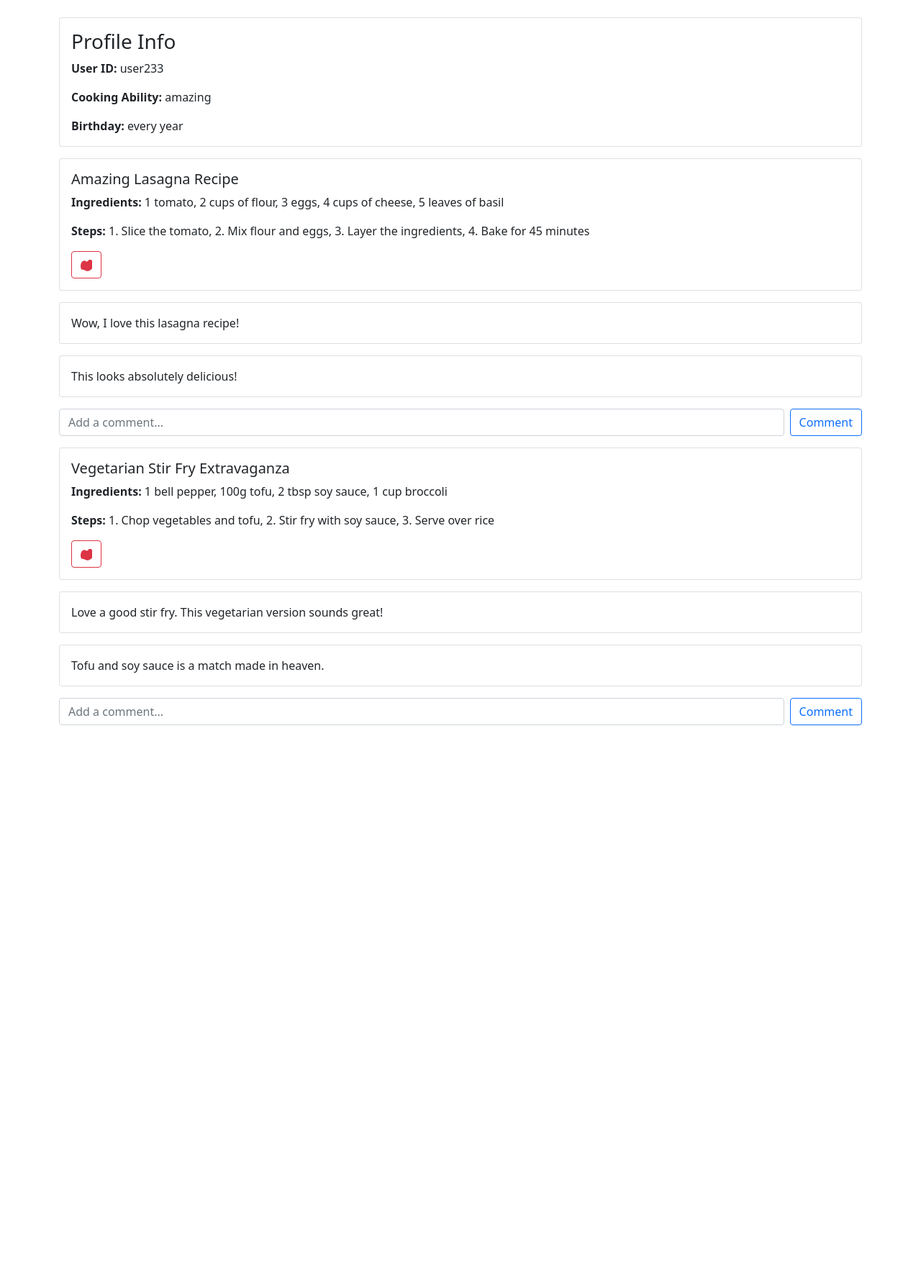
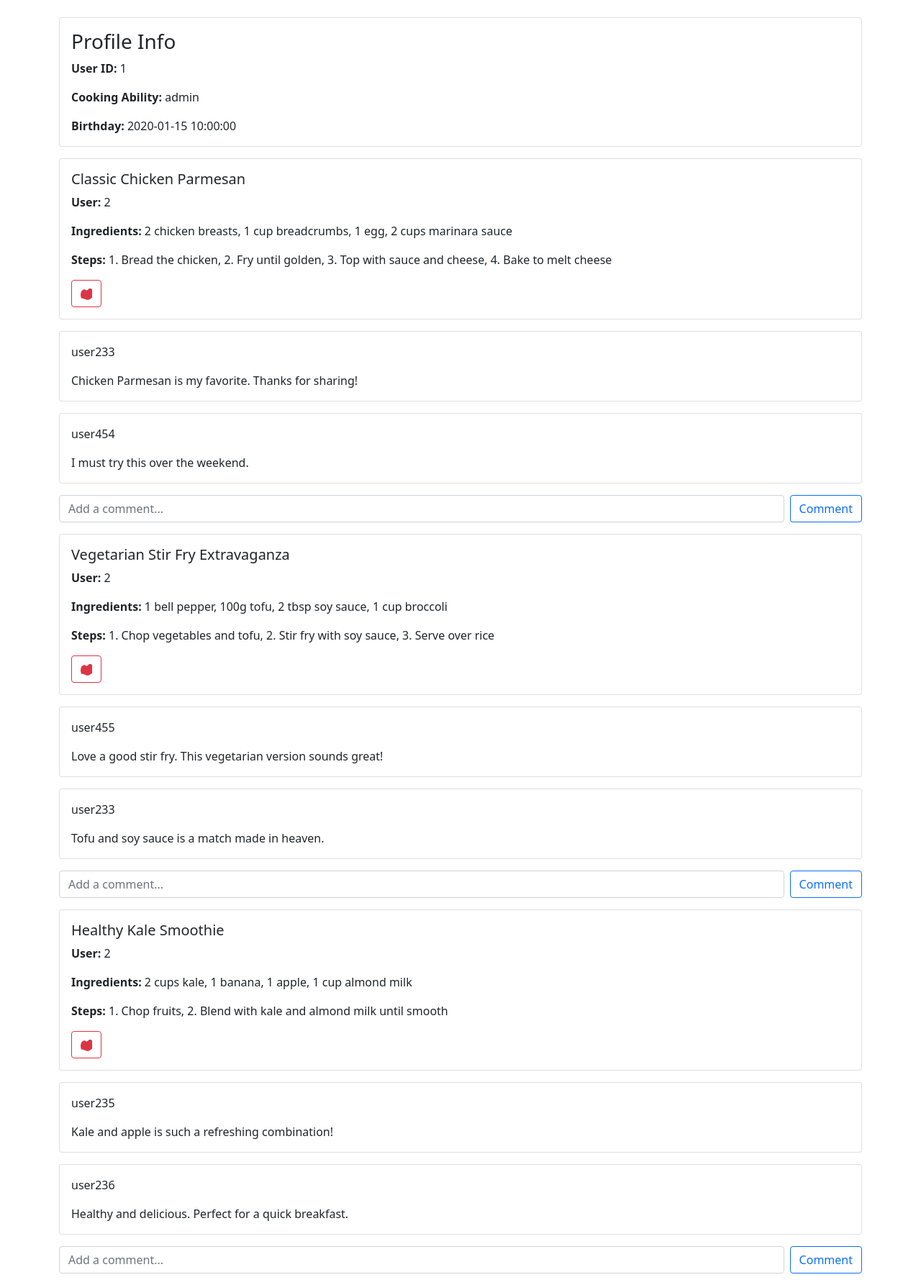
Before and after one commit to JimboSlice98/recipe-page, a Flask app: page /home in a window 1280 px wide. Shown: the part 56-1842 px from the top of the page at 72% size. Before the commit the page ends 1064 px from the top, so only its background shows below. Run offline with Flask 3, Linux system fonts and the light colour scheme; a database or web service that is not in the repository returns one stand-in record (values such as "Sample title"); data that the repository does not hold is empty.

Commit message:
updated app.py to handle home.html to use microservice

```diff
--- a/main-site/api/app.py
+++ b/main-site/api/app.py
@@ -68,34 +68,31 @@ def profile(user_id):
 # def get_google_provider_config():
 #     return requests.get(GOOGLE_DISCOVERY_URL).json()
 
+
 @app.route("/", methods=["GET"])
 def index():
-    # Hardcoded user ID for demonstration
-    user_id = "1"
-
-    # URL of the microservice
-    # microservice_url = "http://51.11.180.99:5000/get-user-settings"
-
-    # URL of the microservice / now a CLI (container instance)
-    microservice_url = "http://dnsawdrsseusersettings.uksouth.azurecontainer.io:5000/get-user-settings"
+    user_id = 2  # The user ID you want to fetch settings for
+    # url = 'http://20.108.67.30:5000/get-user-settings'
+    url = 'http://dnsawdrsseusersettings.uksouth.azurecontainer.io:5000/get-user-settings'
 
     try:
-        # Make a POST request to the microservice
-        response = requests.post(microservice_url, json={"user_id": user_id}, timeout=5)  # 5 seconds timeout
+        response = requests.get(url, params={"user_id": str(user_id)})
+        if response.status_code == 200:
+            data = response.json()
 
-        if response.status_code == 200:
-            # If the request was successful, extract data and pass to the template
-            user_settings = response.json()
+            if data:
+                profile = data[0]
+                return render_template("index.html", profile=profile)
+            else:
+                return render_template("index.html", error="User not found")
         else:
-            # Non-200 response, use default values
-            user_settings = {"user_id": user_id, "cooking_level": "Unknown", "birthday": "Unknown"}
+            return render_template("index.html", error=f"Failed to fetch user settings. Status code: {response.status_code}")
 
     except requests.exceptions.RequestException as e:
-        # Catch any requests exceptions (e.g., connection errors, timeout) and use default values
-        print(f"Error contacting microservice: {e}")
-        user_settings = {"user_id": user_id, "cooking_level": "Unknown", "birthday": "Unknown"}
+        return render_template("index.html", error=str(e))
+    except ValueError as e:
+        return render_template("index.html", error="Failed to decode JSON from response")
 
-    return render_template("index.html", user_settings=user_settings)
 
 
 blog_data = {
@@ -107,13 +104,13 @@ blog_data = {
     },
     'blog_id1233': {
         'blog_name': 'Classic Chicken Parmesan',
-        'user_id': 'user234',
+        'user_id': '2',
         'recipe_ingredients': '2 chicken breasts, 1 cup breadcrumbs, 1 egg, 2 cups marinara sauce',
         'recipe_steps': '1. Bread the chicken, 2. Fry until golden, 3. Top with sauce and cheese, 4. Bake to melt cheese'
     },
     'blog_id1234': {
         'blog_name': 'Vegetarian Stir Fry Extravaganza',
-        'user_id': 'user233',
+        'user_id': '2',
         'recipe_ingredients': '1 bell pepper, 100g tofu, 2 tbsp soy sauce, 1 cup broccoli',
         'recipe_steps': '1. Chop vegetables and tofu, 2. Stir fry with soy sauce, 3. Serve over rice'
     },
@@ -125,7 +122,7 @@ blog_data = {
     },
     'blog_id1236': {
         'blog_name': 'Healthy Kale Smoothie',
-        'user_id': 'user236',
+        'user_id': '2',
         'recipe_ingredients': '2 cups kale, 1 banana, 1 apple, 1 cup almond milk',
         'recipe_steps': '1. Chop fruits, 2. Blend with kale and almond milk until smooth'
     }
@@ -133,7 +130,7 @@ blog_data = {
 
 comment_data = {
     'blog_id1232': {
-        'comment2343243': {'user_id': 'user454', 'comment_string': 'Wow, I love this lasagna recipe!'},
+        'comment2343243': {'user_id': '2', 'comment_string': 'Wow, I love this lasagna recipe!'},
         'comment2343244': {'user_id': 'user455', 'comment_string': 'This looks absolutely delicious!'}
     },
     'blog_id1233': {
@@ -155,6 +152,7 @@ comment_data = {
 }
 
 def filter_blogs_by_user(user_id, blog_data):
+    user_id = str(user_id)
     filtered_blogs = {}
     blog_ids = []
     for blog_id, data in blog_data.items():
@@ -174,13 +172,37 @@ def filter_comments_by_blog_ids(blog_ids, comment_data):
 @app.route("/home", methods=["GET"])
 def home():
     # get the current user_id from a session
-    user_id = 'user233'
+    user_id = 2
     blogs, blog_ids = filter_blogs_by_user(user_id, blog_data)
     comments = filter_comments_by_blog_ids(blog_ids, comment_data)
     ""
     profile = {"user_id" : "user233", "cooking_level" : "amazing", "birthday": "every year" }
+
+    user_id = 2  # The user ID you want to fetch settings for
+    # url = 'http://20.108.67.30:5000/get-user-settings'
+    url = 'http://dnsawdrsseusersettings.uksouth.azurecontainer.io:5000/get-user-settings'
+
+    try:
+        response = requests.get(url, params={"user_id": str(user_id)})
+        if response.status_code == 200:
+            data = response.json()
+
+            if data:
+                profile = data[0]
+                return render_template("home.html", blogs=blogs, comments=comments, profile=profile)
+                # return render_template("index.html", profile=profile)
+            else:
+                return render_template("home.html", error="User not found")
+        else:
+            return render_template("home.html", error=f"Failed to fetch user settings. Status code: {response.status_code}")
+
+    except requests.exceptions.RequestException as e:
+        return render_template("home.html", error=str(e))
+    except ValueError as e:
+        return render_template("home.html", error="Failed to decode JSON from response")
+
+
     # return index 1
-    return render_template("home.html", blogs=blogs, comments=comments, profile=profile)
 
 
 @app.errorhandler(404)
--- a/main-site/api/templates/home.html
+++ b/main-site/api/templates/home.html
@@ -18,6 +18,7 @@
     <div class="card mb-3">
         <div class="card-body">
             <h5 class="card-title">{{ blog.blog_name }}</h5>
+            <p class="card-text"><strong>User: </strong>{{ blog.user_id }}</p>
             <!-- If there is a date, include it here -->
             <p class="card-text"><strong>Ingredients:</strong> {{ blog.recipe_ingredients }}</p>
             <p class="card-text"><strong>Steps:</strong> {{ blog.recipe_steps }}</p>
@@ -32,6 +33,7 @@
         {% for comment_id, comment in comments[blog_id].items() %}
             <div class="card mb-3 ml-5">
                 <div class="card-body">
+                    <p class="card-text">{{ comment.user_id }}</p>
                     <p class="card-text">{{ comment.comment_string }}</p>
                 </div>
             </div>
```
Also changed, not shown: main-site/api/templates/index.html (+8 -5 lines).
